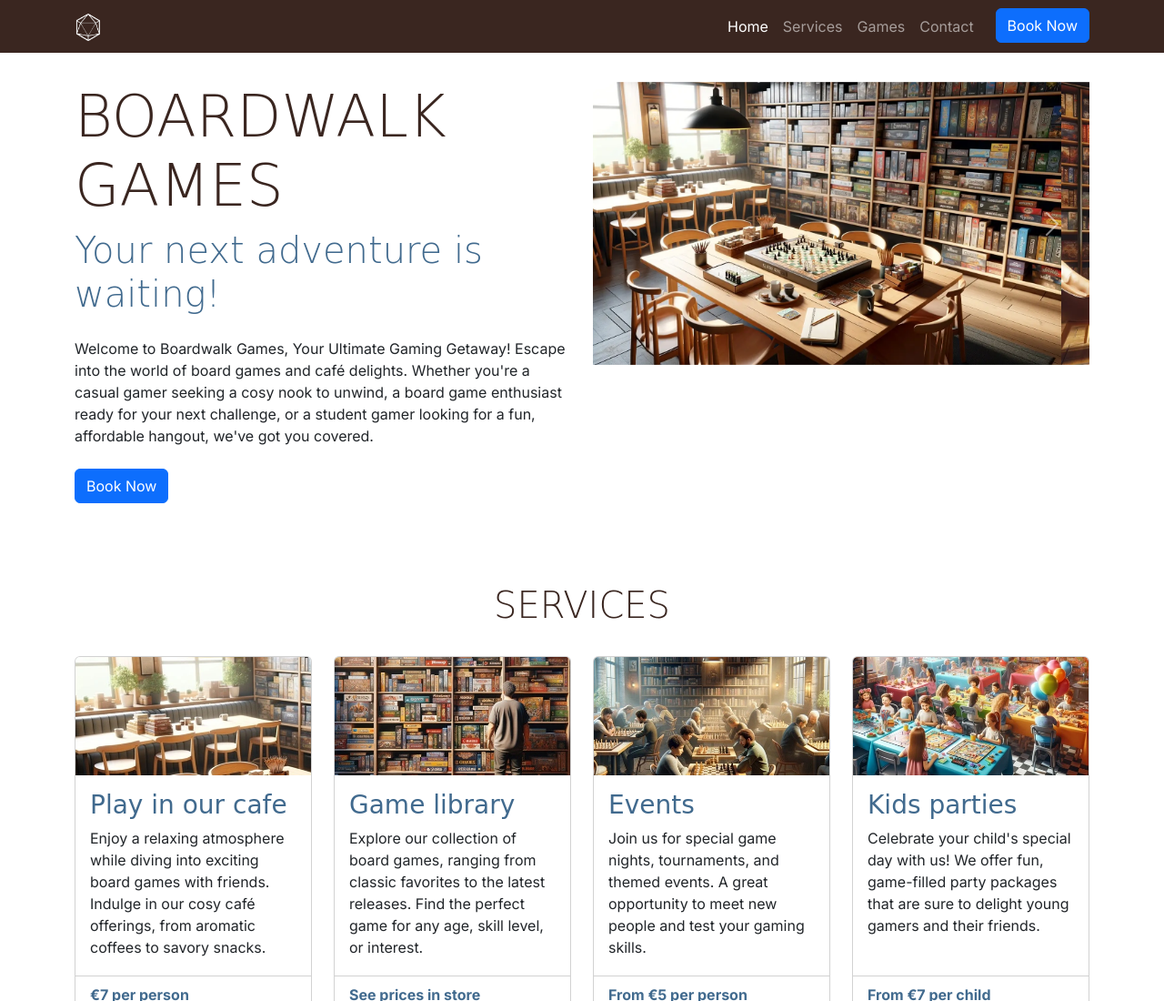
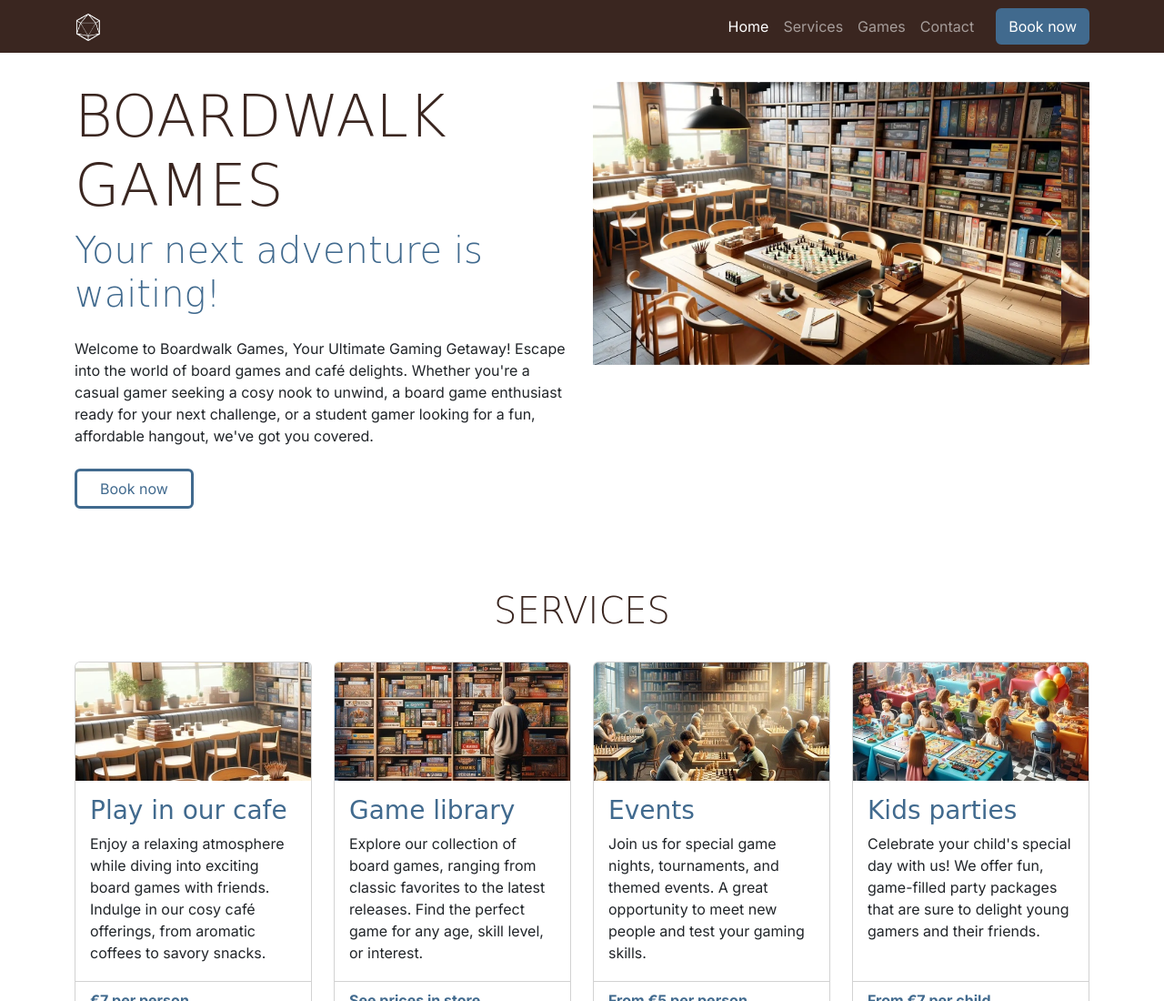
Before and after one commit to CodInst/board, a plain HTML site: page index.html in a window 1280 px wide. Shown: the top 1100 px of the page at 91% size. Drawn offline with nearby package versions, Linux system fonts and the light colour scheme; a web font is replaced by a local one.

Commit message:
Customise Button

```diff
--- a/assets/css/style.css
+++ b/assets/css/style.css
@@ -40,6 +40,31 @@ h2 {
 .section {
     margin-top: 2rem;
     margin-bottom: 2rem;
+}
+
+/* Buttons */
+
+.custom-button-filled {
+    border: 2px solid var(--highlight-color);
+    background-color: var(--highlight-color);
+    color: white;
+}
+
+.custom-button-filled:hover {
+    border: 2px solid var(--secondary-color);
+    background-color: var(--secondary-color);
+    color: white;
+}
+
+.custom-button-outline {
+    border: 3px solid var(--highlight-color);
+    padding: 7px 25px;
+    color: var(--highlight-color)
+}
+
+.custom-button-outline:hover {
+    background-color: var(--highlight-color);
+    color: white
 }
 
 /* Navbar */
--- a/index.html
+++ b/index.html
@@ -50,7 +50,7 @@
                         <a class="nav-link" href="#contact">Contact</a>
                     </li>
                     <li class="nav-item">
-                        <a class="btn btn-primary ms-lg-3" href="booking.html">Book Now</a>
+                        <a href="booking.html" class="btn custom-button-filled ms-lg-3">Book now</a>
                     </li>
                 </ul>
             </div>
@@ -68,7 +68,7 @@
                     café delights. Whether you're a casual gamer seeking a cosy nook to unwind, a board game enthusiast
                     ready for your next challenge, or a student gamer looking for a fun, affordable hangout, we've got
                     you covered.</p>
-                    <a class="btn btn-primary mb-4" aria-current="page" href="booking.html">Book Now</a>
+                <a href="booking.html" class="btn custom-button-outline mb-4">Book now</a>
             </div>
             <div class="col-12 col-xl-6">
                 <div id="carouselExampleAutoplaying" class="carousel slide" data-bs-ride="carousel">
--- a/success.html
+++ b/success.html
@@ -50,7 +50,7 @@
                         <a class="nav-link" href="index.html#contact">Contact</a>
                     </li>
                     <li class="nav-item">
-            <a class="btn btn-primary ms-3" href="booking.html">Book now</a>
+                        <a class="btn custom-button-filled ms-3" href="booking.html">Book now</a>
                     </li>
                 </ul>
             </div>
@@ -63,7 +63,7 @@
             <div class="col-12 col-md-8">
                 <h1 class="display-3">Thank you!</h1>
                 <p class="lead">Your form has been submitted successfully!</p>
-        <a href="index.html" class="btn btn-primary mb-5">Return to the home page</a>
+                <a href="index.html" class="btn custom-button-outline mb-5">Return to the home page</a>
             </div>
         </div>
     </main>
@@ -91,11 +91,14 @@
                     </p>
                     <div class="social-icons mt-4">
                         <a href="https://www.instagram.com" target="_blank" rel="noopener"
-              aria-label="Visit our Instagram page (opens in a new tab)"><i class="fa-brands fa-instagram"></i></a>
+                            aria-label="Visit our Instagram page (opens in a new tab)"><i
+                                class="fa-brands fa-instagram"></i></a>
                         <a href="https://www.facebook.com" target="_blank" rel="noopener"
-              aria-label="Visit our Facebook page (opens in a new tab)"><i class="fa-brands fa-square-facebook"></i></a>
+                            aria-label="Visit our Facebook page (opens in a new tab)"><i
+                                class="fa-brands fa-square-facebook"></i></a>
                         <a href="https://www.twitter.com" target="_blank" rel="noopener"
-              aria-label="Visit our Twitter feed (opens in a new tab)"><i class="fa-brands fa-x-twitter"></i></a>
+                            aria-label="Visit our Twitter feed (opens in a new tab)"><i
+                                class="fa-brands fa-x-twitter"></i></a>
                     </div>
                 </div>
                 <div class="col-12 col-md-6 col-xl-4">
@@ -135,13 +138,12 @@
 
     </footer>
 
+    <!-- font awesome 6 -->
+    <script src="https://kit.fontawesome.com/aa9af45995.js" crossorigin="anonymous"></script>
     <!-- bootstrap 5 js -->
     <script src="https://cdn.jsdelivr.net/npm/bootstrap@5.3.3/dist/js/bootstrap.bundle.min.js"
         integrity="sha384-YvpcrYf0tY3lHB60NNkmXc5s9fDVZLESaAA55NDzOxhy9GkcIdslK1eN7N6jIeHz" crossorigin="anonymous">
         </script>
-
-        <!-- Font Awesome kit -->
-        <script src="https://kit.fontawesome.com/aa9af45995.js" crossorigin="anonymous"></script>
 </body>
 
 </html>
```
Also changed, not shown: booking.html (+3 -3 lines), game-library.html (+11 -7 lines). Lines whose indentation alone changed are shown as unchanged.
